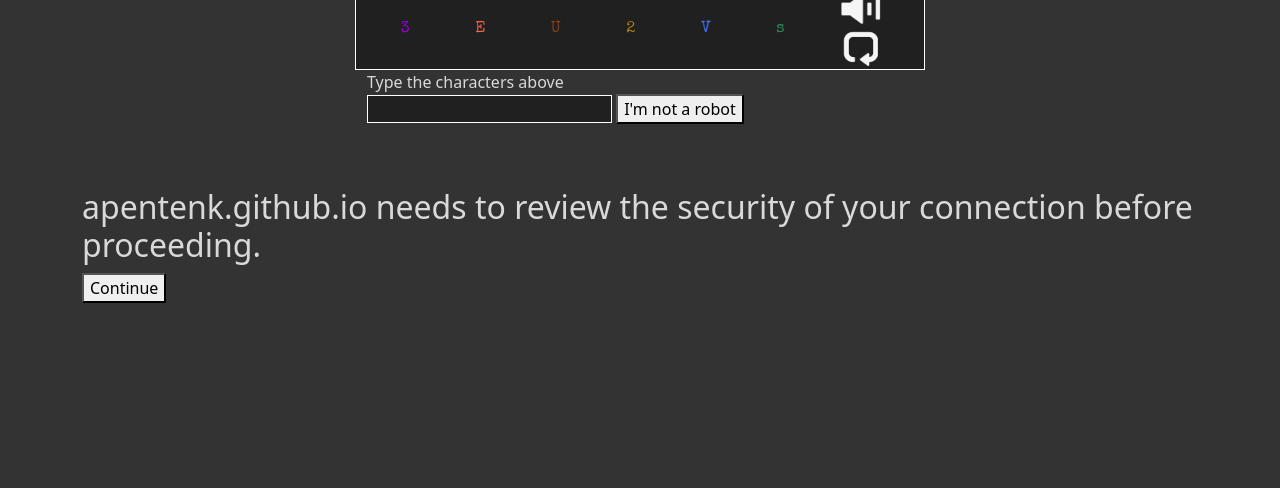
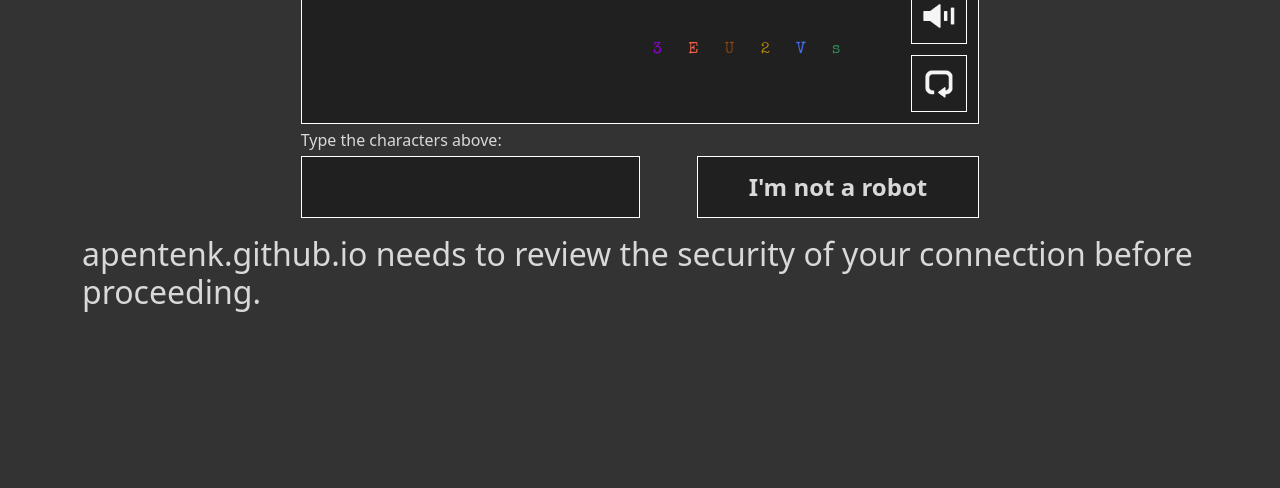
Before and after one commit to apentenk/Captcha, a plain HTML site: page index.html in a window 1280 px wide. Shown: the part 312-800 px from the top of the page. Drawn offline with nearby package versions, Linux system fonts and the light colour scheme.

Commit message:
completed html

```diff
--- a/index.html
+++ b/index.html
@@ -4,15 +4,19 @@
 <head>
   <meta charset="utf-8">
   <title>Are you a robot?</title>
-  <link rel="stylesheet" href="style/style.css">
   <link href="https://cdn.jsdelivr.net/npm/bootstrap@5.3.3/dist/css/bootstrap.min.css" rel="stylesheet"
     integrity="sha384-QWTKZyjpPEjISv5WaRU9OFeRpok6YctnYmDr5pNlyT2bRjXh0JMhjY6hW+ALEwIH" crossorigin="anonymous">
+  <link rel="stylesheet" href="style/style.css">
 </head>
 
 <body class="container dark">
-  <div class="row h-100">
-    <main class="col my-auto h-50">
-      <div class="row h-25">
+  <header>
+    <div id="view-mode" class="dark">
+      <img src="/img/dark-mode.png" class="dark" width="40" alt="Toggle light or dark mode button">
+    </div>
+  </header>
+  <main>
+    <div class="row">
       <div>
         <h1>apentenk.github.io</h1>
       </div>
@@ -20,42 +24,70 @@
         <h2>Checking if the site connection is secure</h2>
       </div>
     </div>
-      <div class="row h-50">
-        <div class="w-50 mx-auto">
+    <div class="row">
+      <div id="captcha-box" class="media-box mx-auto">
         <div class="row captcha-container dark">
-            <div id="generated" class="col-10">
-
+          <div id="generated" class="col-10 text-center">
+            <svg height="100%">
+              <defs>
+                <filter id="textFilter">
+                  <feTurbulence type="fractalNoise" baseFrequency="0.02" />
+                  <feDisplacementMap id="distortion" in="SourceGraphic" in2="turbulence" scale="30">
+                  </feDisplacementMap>
+                </filter>
+              </defs>
+              <text id="character0" x="0%" y="75%" fill="#d9d9d9" filter="url(#textFilter)"></text>
+              <text id="character1" x="15%" y="75%" fill="#d9d9d9" filter="url(#textFilter)"></text>
+              <text id="character2" x="30%" y="75%" fill="#d9d9d9" filter="url(#textFilter)"></text>
+              <text id="character3" x="45%" y="75%" fill="#d9d9d9" filter="url(#textFilter)"></text>
+              <text id="character4" x="60%" y="75%" fill="#d9d9d9" filter="url(#textFilter)"></text>
+              <text id="character5" x="75%" y="75%" fill="#d9d9d9" filter="url(#textFilter)"></text>
+            </svg>
           </div>
-            <div class="col-2">
-              <div id="tts"><img src="img/tts-dark.png" width="40px"></div>
-              <div id="reset"><img src="img/reset-dark.png" width="40px"></div>
+          <div class="captcha-button-container col-2 px-0 ">
+            <div class="row w-50 captcha-button dark">
+              <div id="tts" class="p-0">
+                <img src="/img/tts-dark.png" class="captcha-button-img dark" alt="Read captcha allowed button">
               </div>
             </div>
-          <div>
-            <div>
-              <label for="captcha">Type the characters above</label>
-            </div>
-            <div>
-              <input class="dark" type="text" name="captcha" id="captcha">
-
-              <button>I'm not a robot</button>
+            <div class="row w-50 captcha-button dark bottom">
+              <div id="reset" class="px-0">
+                <img src="/img/reset-dark.png" class="captcha-button-img dark" alt="Generate new captcha button">
               </div>
             </div>
           </div>
         </div>
-      <div class="row h-25">
+        <div class="row align-items-end">
+          <label for="captcha" class="px-0 my-1">Type the characters above:</label>
+        </div>
+        <div class="row justify-content-between">
+          <div class="col-6 px-0">
+            <input class="dark contained" type="text" name="captcha" id="captcha">
+          </div>
+          <div class="col-5 px-0">
+            <button id="confirm" class="primary-button dark contained float-end">I'm not a robot</button>
+          </div>
+        </div>
+      </div>
+      <div id="img-box" class="text-center">
+        <img id="display-img" src="img/loading.png" alt="yo">
+        <h3 id="display-text">Verifying...</h3>
+      </div>
+    </div>
+    <div class="row">
       <div>
-          <h2 class="captcha_message">
+        <h2 id="default-message">
           apentenk.github.io needs to review the security of your connection before proceeding.
         </h2>
+        <h2 id="captcha-message">The captcha isn't an image, you can highlight then copy and paste</h2>
       </div>
-        <div>
-          <button class="continue">Continue</button>
+      <div class="text-center">
+        <button id="restart" class="primary-button">Continue</button>
       </div>
     </div>
 
   </main>
-  </div>
+  <script src="https://ajax.googleapis.com/ajax/libs/jquery/3.7.1/jquery.min.js"></script>
   <script src="script/script.js" type="module"></script>
 </body>
 
```
Lines whose indentation alone changed are shown as unchanged.
